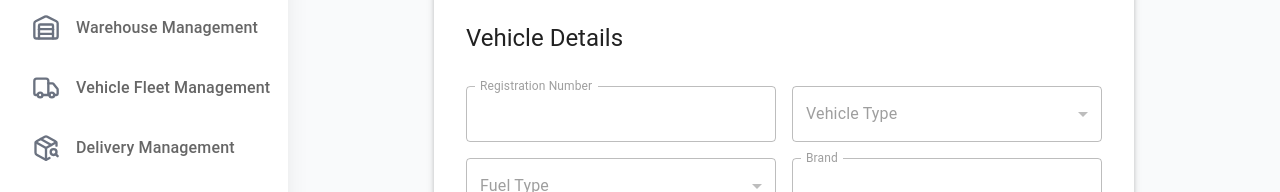
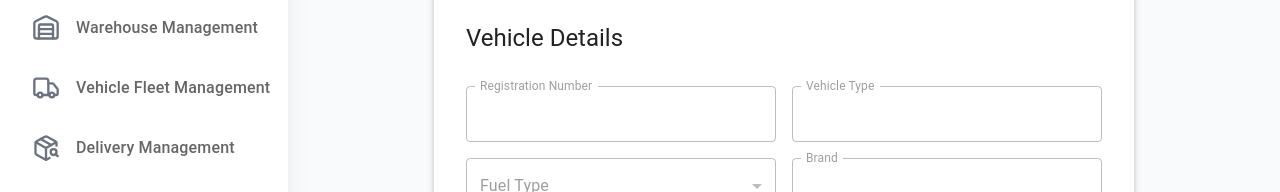
Before and after one commit to dulsara30/logistics-management-system, a React (Vite) app in the folder frontend/: page /fleet/VehicleProfile/1 in a window 1280 px wide. Shown: the part 154-346 px from the top of the page. Built offline with nearby package versions, Linux system fonts and the light colour scheme; no server answers.

Commit message:
solve some CRUD issues

```diff
--- a/frontend/src/pages/VehicleFleet/VehicleProfile.jsx
+++ b/frontend/src/pages/VehicleFleet/VehicleProfile.jsx
@@ -71,11 +71,14 @@ export default function VehicleProfile() {
 
     // If there are any errors, show them and prevent save
     if (Object.keys(filteredErrors).length > 0) {
+
       setErrorMessages(filteredErrors);
       return; // Stop the save process if there are errors
+
     }
 
-
+    // Reset error messages before sending the data
+    setErrorMessages({});
 
     try {
       // Send the updated vehicle data to the backend
@@ -121,7 +124,8 @@ export default function VehicleProfile() {
         </Grid>
 
         <Grid item xs={12} sm={6}>
-          <FormControl fullWidth disabled={!editMode}>
+        {editMode ? (
+            <FormControl fullWidth>
               <InputLabel id="vehicle-type-label">Vehicle Type</InputLabel>
               <Select
                 labelId="vehicle-type-label"
@@ -129,19 +133,28 @@ export default function VehicleProfile() {
                 value={vehicleData.VehicleType || ''}
                 onChange={handleChange}
                 label="Vehicle Type"
-              disabled={!editMode}
               >
                 <MenuItem value="">-- Select Vehicle Type --</MenuItem>
                 <MenuItem value="Lorry">Lorry</MenuItem>
                 <MenuItem value="Van">Van</MenuItem>
                 <MenuItem value="Three Wheeler">Three Wheeler</MenuItem>
               </Select>
+            </FormControl>
+          ) : (
+            <TextField
+              label="Vehicle Type"
+              value={vehicleData.VehicleType || ''}
+              fullWidth
+              disabled
+              InputLabelProps={{ shrink: true }}
+            />
+          )}
+
           {errorMessages.VehicleTypeAndFuelType && (
             <Typography variant="body2" color="error">
               {errorMessages.VehicleTypeAndFuelType}
             </Typography>
           )}
-          </FormControl>
         </Grid>
 
         <Grid item xs={12} sm={6}>
```
Lines whose indentation alone changed are shown as unchanged.
